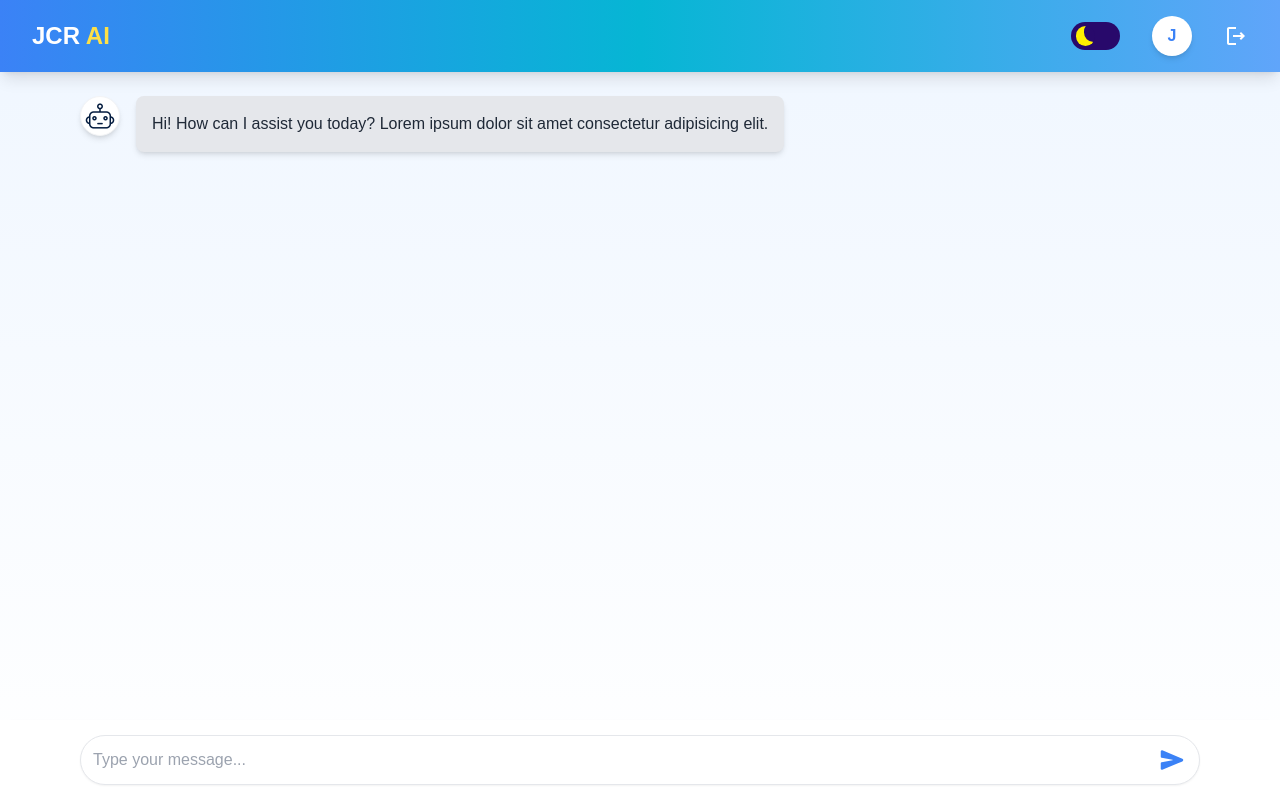
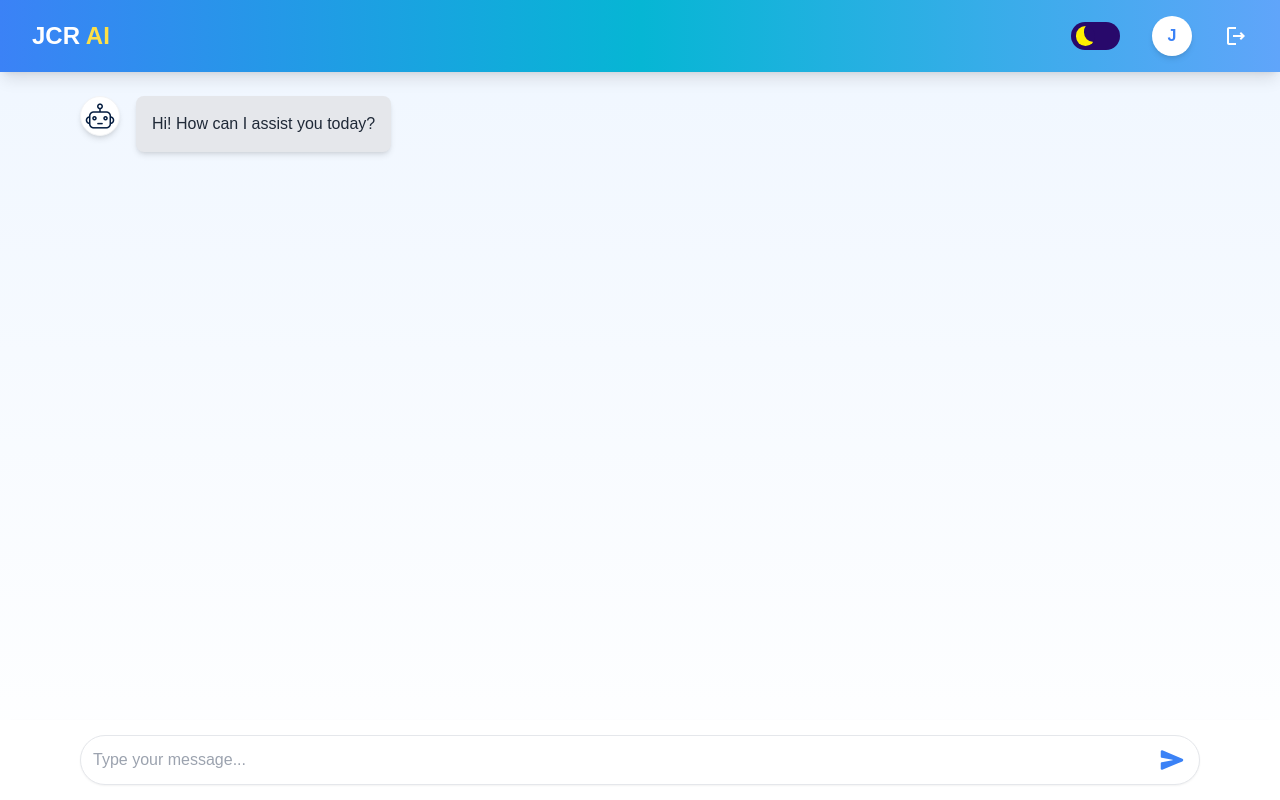
Before and after one commit to JMarkDev/JCR-AI-CHATBOT, a React (Vite) app in the folder client/: page / in a window 1280 px wide. Built offline with nearby package versions, Linux system fonts and the light colour scheme.

Commit message:
chatbot response done

```diff
--- a/client/src/pages/Chat/Chat.jsx
+++ b/client/src/pages/Chat/Chat.jsx
@@ -5,12 +5,14 @@ import chatbotImg from "../../assets/chat_bot.png";
 import { FaArrowDown } from "react-icons/fa6";
 import { MdOutlineLogout } from "react-icons/md";
 import LogoutModal from "../../components/loader/modal/LogoutModal";
+import axios from "../../api/axios";
+import ReactMarkdown from "react-markdown";
 
 const Chat = () => {
   const [messages, setMessages] = useState([
     {
       type: "bot",
-      text: "Hi! How can I assist you today? Lorem ipsum dolor sit amet consectetur adipisicing elit.",
+      text: "Hi! How can I assist you today?",
     },
   ]);
   const [isLoading, setIsLoading] = useState(false);
@@ -20,6 +22,28 @@ const Chat = () => {
   const messagesContainerRef = useRef(null); // To reference the messages container
   const [showScrollButton, setShowScrollButton] = useState(false);
   const [isOpen, setIsOpen] = useState(false);
+
+  const handlePrompt = async () => {
+    if (isLoading || !input.trim()) return;
+
+    setMessages([...messages, { type: "user", text: input }]);
+    setInput("");
+    setIsLoading(true);
+
+    try {
+      const response = await axios.post("/chatbot/prompt", { prompt: input });
+
+      setMessages([
+        ...messages,
+        { type: "user", text: input },
+        { type: "bot", text: response.data.response },
+      ]);
+      setIsLoading(false);
+    } catch (error) {
+      console.error("Error sending message:", error.message);
+      setIsLoading(false);
+    }
+  };
 
   const toggleModal = () => {
     setIsOpen(!isOpen);
@@ -64,26 +88,9 @@ const Chat = () => {
   //   messagesEndRef.current?.scrollIntoView({ behavior: "smooth" });
   //   checkScroll(); // Recheck scroll visibility after scrolling
   // }, [messages]);
-
-  const handleSend = () => {
-    if (isLoading || !input.trim()) return;
-
-    setMessages([...messages, { type: "user", text: input }]);
-    setInput("");
-    setIsLoading(true);
-
-    setTimeout(() => {
-      setMessages((prev) => [
-        ...prev,
-        {
-          type: "bot",
-          text: "Thank you for your query! I'll look into it.",
-        },
-      ]);
-      setIsLoading(false);
-    }, 2000);
+  const formatResponse = (response) => {
+    return response.replace(/\n/g, "<br>");
   };
-
   return (
     <div className="flex flex-col h-screen bg-gradient-to-b from-blue-50 to-white dark:from-gray-900 dark:to-gray-800">
       <nav className="flex justify-between items-center py-4 px-8 shadow-lg bg-gradient-to-r from-blue-500 via-cyan-500 to-blue-400 dark:bg-gradient-to-r dark:from-gray-800 dark:via-gray-700 dark:to-gray-900">
@@ -101,19 +108,6 @@ const Chat = () => {
             <div className="w-10 h-10 flex items-center justify-center rounded-full bg-white shadow-md text-blue-500 font-bold cursor-pointer dark:bg-gray-700 dark:text-gray-300">
               J
             </div>
-            {/* <div className="absolute hidden group-hover:block top-12 right-0 w-48 bg-white dark:bg-gray-800 rounded-lg shadow-lg">
-              <ul className="text-gray-700 dark:text-gray-200">
-                <li className="px-4 py-2 hover:bg-gray-100 dark:hover:bg-gray-700 cursor-pointer">
-                  Profile
-                </li>
-                <li className="px-4 py-2 hover:bg-gray-100 dark:hover:bg-gray-700 cursor-pointer">
-                  Settings
-                </li>
-                <li className="px-4 py-2 hover:bg-gray-100 dark:hover:bg-gray-700 cursor-pointer">
-                  Logout
-                </li>
-              </ul>
-            </div> */}
           </div>
           <div>
             <MdOutlineLogout
@@ -150,8 +144,11 @@ const Chat = () => {
                   ? "bg-blue-500 text-white"
                   : "bg-gray-200 text-gray-800 dark:bg-gray-700 dark:text-gray-200"
               } rounded-lg p-4 md:max-w-2xl shadow-md`}
+              dangerouslySetInnerHTML={{
+                __html: formatResponse(message.text),
+              }}
             >
-              {message.text}
+              {/* <ReactMarkdown>{message.text}</ReactMarkdown> */}
             </div>
           </div>
         ))}
@@ -187,10 +184,10 @@ const Chat = () => {
             placeholder="Type your message..."
             value={input}
             onChange={(e) => setInput(e.target.value)}
-            onKeyDown={(e) => e.key === "Enter" && handleSend()}
+            onKeyDown={(e) => e.key === "Enter" && handlePrompt()}
           />
           <button
-            onClick={handleSend}
+            onClick={handlePrompt}
             className="absolute right-4 top-1/2 transform -translate-y-1/2 text-blue-500 hover:text-blue-700 text-xl dark:text-blue-400 dark:hover:text-blue-600"
           >
             <IoSend className="h-6 w-6" />
```
